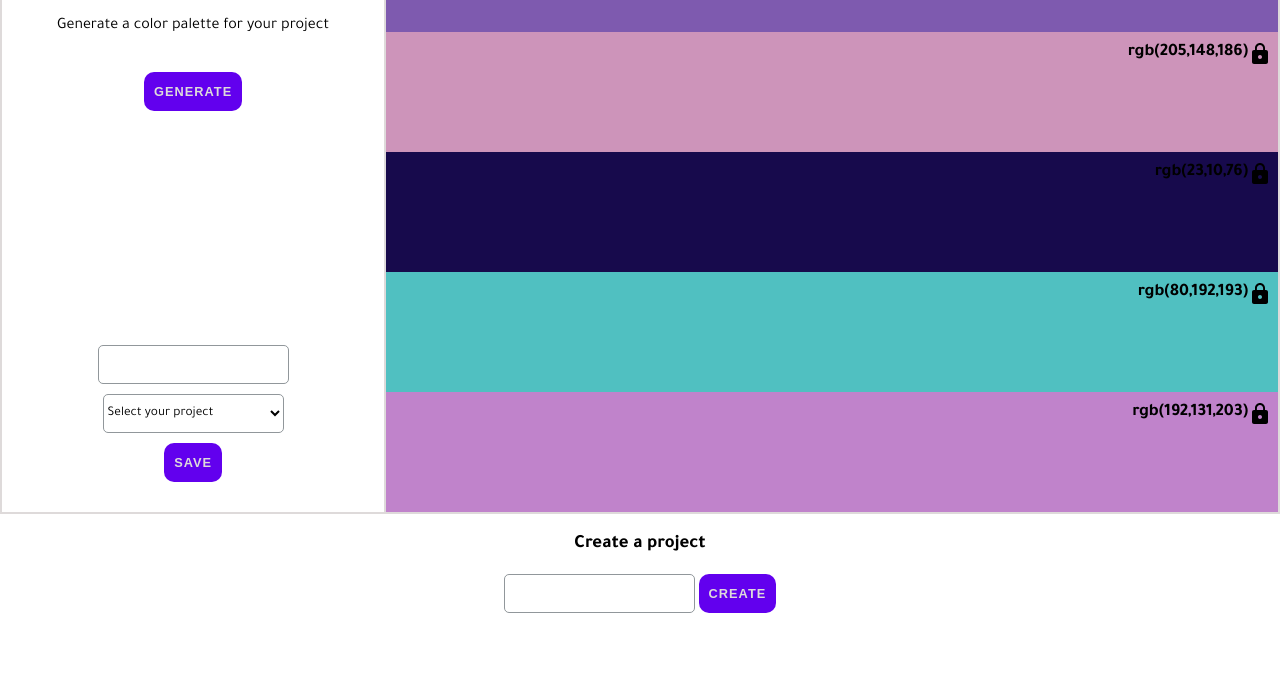
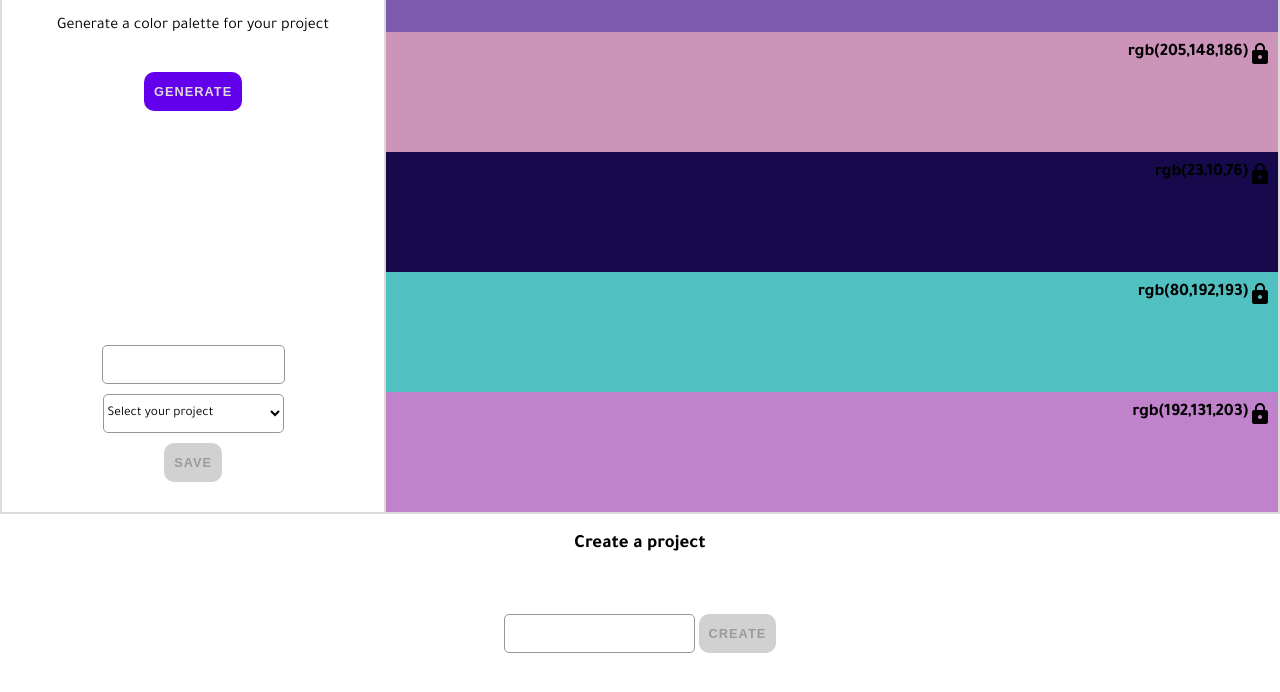
Before and after one commit to meloncatty/palette-picker, a website: page public/index.html in a window 1280 px wide. Shown: the part 90-782 px from the top of the page. Drawn offline with Linux system fonts and the light colour scheme; no server answers.

Commit message:
Add styles for new and updated elements

```diff
--- a/public/styles/styles.css
+++ b/public/styles/styles.css
@@ -28,6 +28,11 @@ button {
   font-size: .8em;
 }
 
+button:disabled {
+  background: #d1d1d1;
+  color: #9b9b9b;
+}
+
 button:focus {
   outline: none;
 }
@@ -51,6 +56,31 @@ select {
   height: 39px;
   width: 181px;
   font-family: 'Tajawal', sans-serif;
+}
+
+.palette-name {
+  width: 169px;
+}
+
+.save-palette-notice {
+  width: 177px;
+  height: 39px;
+  color: #F44E3F;
+  font-size: 1em;
+}
+
+.fade-out {
+  opacity: 1;
+  transition: 1s opacity;
+}
+
+.creation-success {
+  width: 200px;
+  height: 40px;
+  display: flex;
+  align-items: flex-start;
+  color: #86BA90;
+  font-size: 1em;
 }
 
 .generate-container {
```
